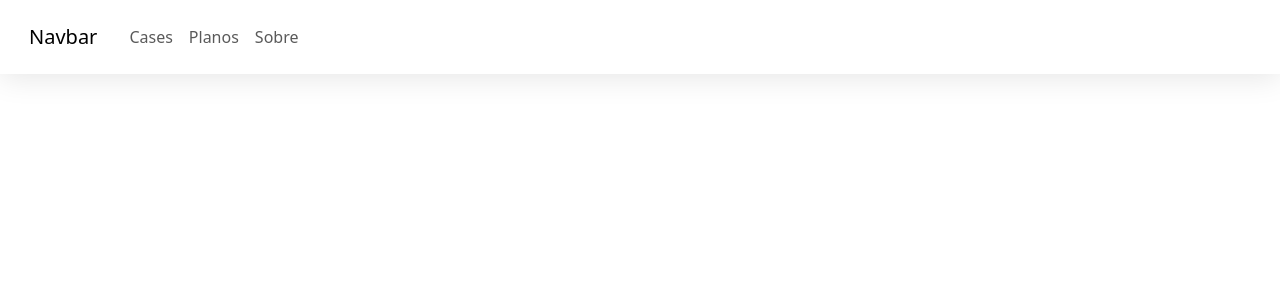
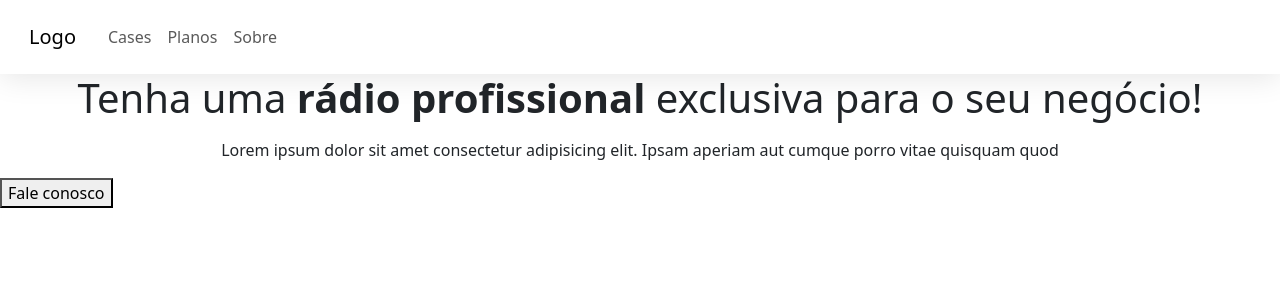
Before and after one commit to yagocdj/PersonalSound, an Angular app in the folder personal-sound/: page /home in a window 1280 px wide. Before the commit this address led to /. Shown: the top 300 px of the page. Built offline with nearby package versions, Linux system fonts and the light colour scheme.

Commit message:
creating the home component's first block

```diff
--- a/personal-sound/src/app/app.component.html
+++ b/personal-sound/src/app/app.component.html
@@ -1,2 +1,4 @@
-<app-navbar></app-navbar>
-<router-outlet></router-outlet>
+<main>
+  <app-navbar></app-navbar>
+  <router-outlet></router-outlet>
+</main>
--- a/personal-sound/src/app/app.routes.ts
+++ b/personal-sound/src/app/app.routes.ts
@@ -1,4 +1,7 @@
 import { Routes } from '@angular/router';
-import { NavbarComponent } from './navigation/navbar/navbar.component';
+import { HomeComponent } from './home/home.component';
 
-export const routes: Routes = [];
+export const routes: Routes = [
+    { path: 'home', component: HomeComponent },
+    { path: '', redirectTo: '/home', pathMatch: 'full' }
+];
--- /dev/null
+++ b/personal-sound/src/app/home/home.component.html
@@ -0,0 +1,14 @@
+<div id="home-container">
+  <div id="block-container">
+    <h1 class="mb-3 text-center">
+      Tenha uma <b>rádio profissional</b> exclusiva para o seu negócio!
+    </h1>
+    <p class="text-center">
+      Lorem ipsum dolor sit amet consectetur adipisicing elit. Ipsam aperiam aut cumque porro vitae
+      quisquam quod
+    </p>
+    <button class="app-btn">
+      Fale conosco
+    </button>
+  </div>
+</div>
--- /dev/null
+++ b/personal-sound/src/app/home/home.component.scss
@@ -0,0 +1,5 @@
+.block-container {
+    width: 100%;
+    display: flex;
+    flex-direction: column;
+}
--- a/personal-sound/src/app/navigation/navbar/navbar.component.html
+++ b/personal-sound/src/app/navigation/navbar/navbar.component.html
@@ -1,7 +1,7 @@
 <header>
   <nav class="navbar navbar-expand-sm p-3 bg-glass">
     <div class="container-fluid">
-      <a routerLink="/" class="navbar-brand me-4" ariaCurrentWhenActive="page">Navbar</a>
+      <a routerLink="/home" class="navbar-brand me-4" ariaCurrentWhenActive="page">Logo</a>
       <button class="navbar-toggler btn-no-border" type="button" data-bs-toggle="collapse"
         data-bs-target="#navbarSupportedContent" aria-controls="navbarSupportedContent" aria-expanded="false"
         aria-label="Toggle navigation">
```
Also changed, not shown: personal-sound/src/app/home/home.component.ts (added, +12 -0 lines), 1 other file (tests, documents, lock files or other folders).
